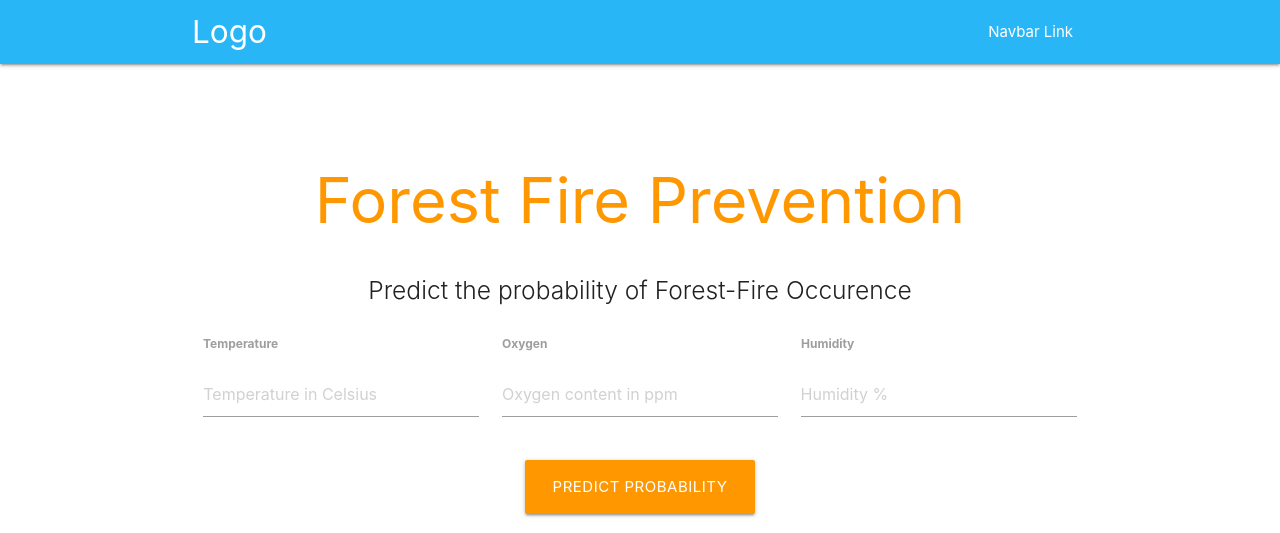
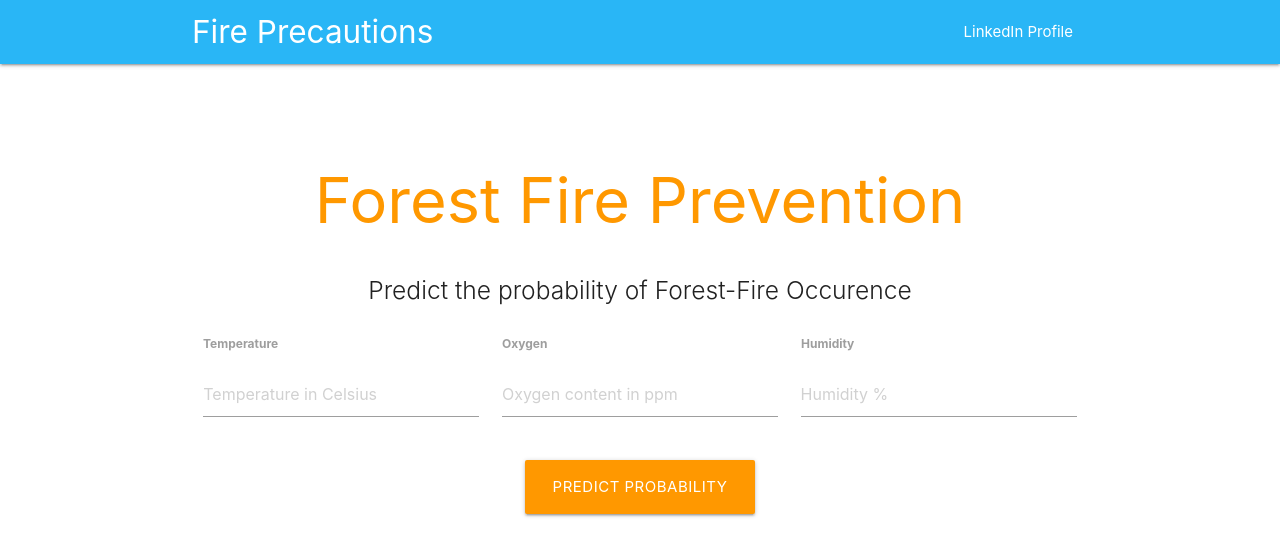
Before and after one commit to PanduDcau/Flask-Projects-Dcau, a Flask app: page / in a window 1280 px wide. Shown: the top 533 px of the page. Run offline with Flask 2, Linux system fonts and the light colour scheme; parts of the project's set-up code (start-up, migrations or seed data) failed here and were passed over; some libraries are stand-ins or nearby versions.

Commit message:
Forest Fire Update

```diff
--- a/Forest Fire/templates/forest_fire.html
+++ b/Forest Fire/templates/forest_fire.html
@@ -4,6 +4,7 @@
   <meta http-equiv="Content-Type" content="text/html; charset=UTF-8"/>
   <meta name="viewport" content="width=device-width, initial-scale=1, maximum-scale=1.0"/>
   <title>Starter Template - Materialize</title>
+    <link rel="shortcut icon" href="/static/favito.png">
 
   <!-- CSS  -->
   <link href="https://fonts.googleapis.com/icon?family=Material+Icons" rel="stylesheet">
@@ -13,9 +14,11 @@
 
 <body>
   <nav class="light-blue lighten-1" role="navigation">
-    <div class="nav-wrapper container"><a id="logo-container" href="#" class="brand-logo">Logo</a>
+    <div class="nav-wrapper container"> <a id="logo-container" href="#" class="brand-logo">
+    Fire Precautions
+    </a>
       <ul class="right hide-on-med-and-down">
-        <li><a href="#">Navbar Link</a></li>
+        <li><a href="www.linkedin.com/in/pandula-p-300776185">LinkedIn Profile</a></li>
       </ul>
 
       <ul id="nav-mobile" class="sidenav">
```
